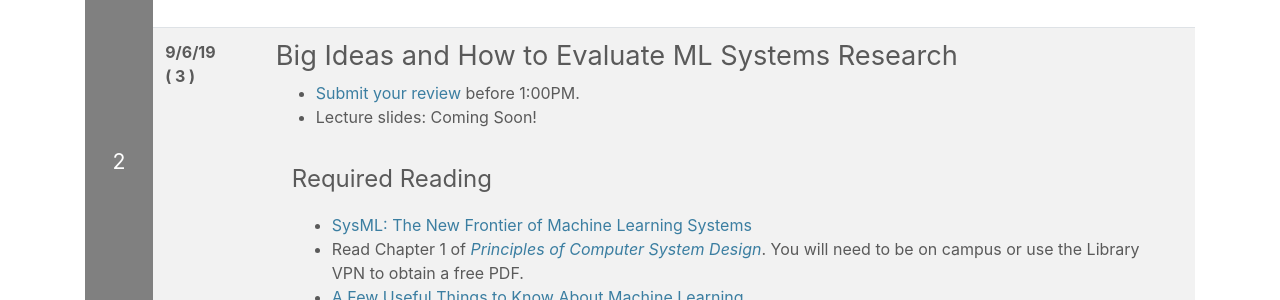
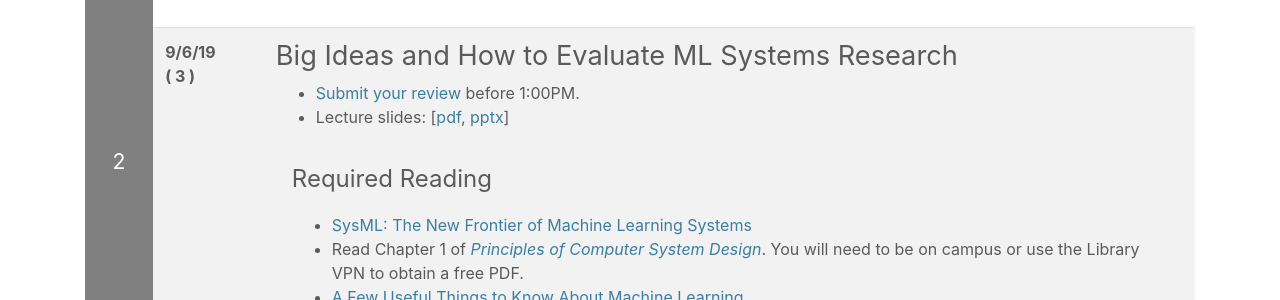
Before and after one commit to ucbrise/cs294-ai-sys-fa19, a Jekyll site: the page built from index.md, in a window 1280 px wide and 900 px high, scrolled down 1177 px. Shown: the part 153-453 px from the top of the window. Built offline with Jekyll 4.4.1, drawn with Linux system fonts in a browser that asks for light colours; nearby versions of some CDN libraries; our own code applies the rules of GitHub Pages for plain Markdown files.

Commit message:
adding slides

```diff
--- a/index.md
+++ b/index.md
@@ -115,7 +115,8 @@ There will be no class but please [sign-up](https://docs.google.com/spreadsheets
 
 
 * [Submit your review](https://forms.gle/t6roBpS2QVPXn4zt6) before 1:00PM.
-* Lecture slides: Coming Soon!
+* Lecture slides: [[pdf](assets/lectures/lec02/02_ai-sys-big-ideas_v2.pdf), [pptx](assets/lectures/lec02/02_ai-sys-big-ideas_v2.pptx)]
+
 
 <!-- <div class="details" markdown="1">
 
```
